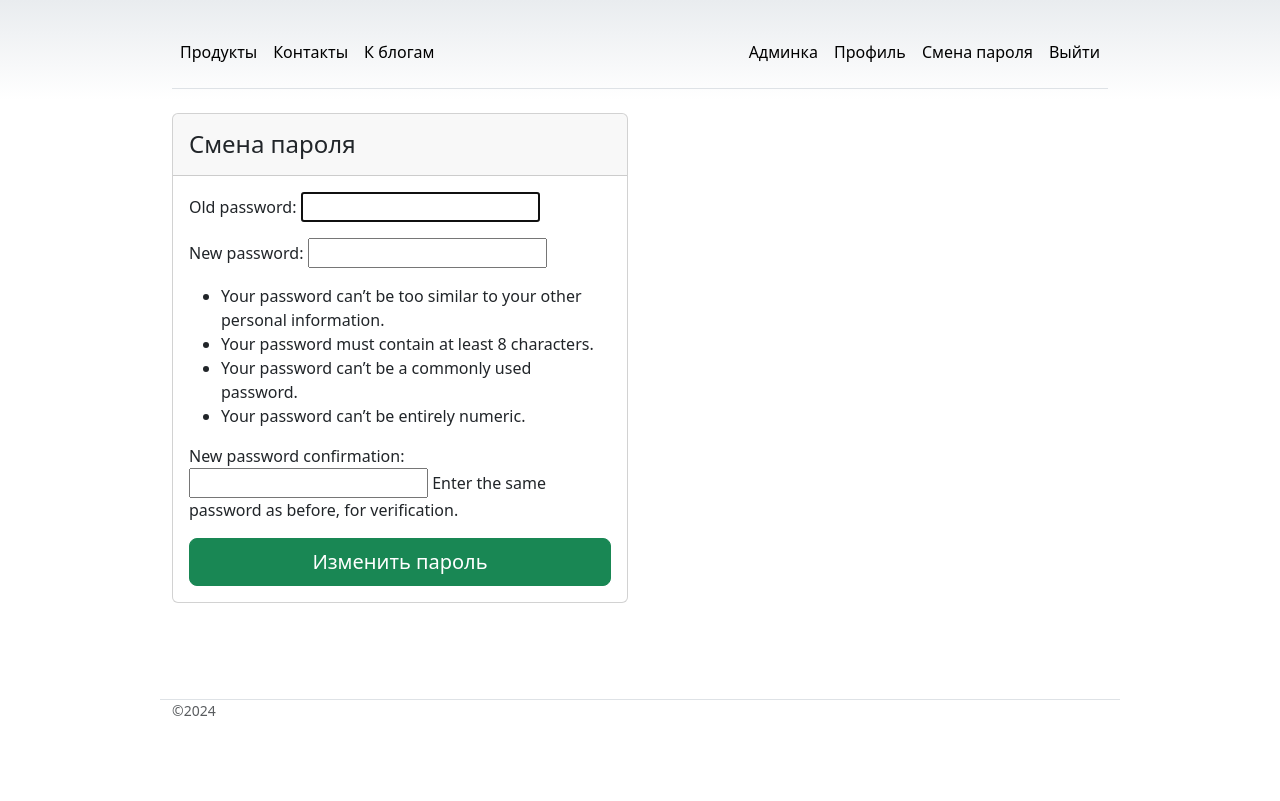
After one commit to AndreyYuryev/django, a Django app: page /users/password_change/ in a window 1280 px wide. The commit adds this page. Run offline with Django 5.2, Linux system fonts and the light colour scheme; the visitor is signed in with stand-in values (Sample User, id 1); some libraries are stand-ins or nearby versions.

Commit message:
Homework 22.2 Добавление возможности изменения пароля

```diff
--- a/main/templates/main/includes/inc_main_menu.html
+++ b/main/templates/main/includes/inc_main_menu.html
@@ -16,6 +16,8 @@
                 href="/admin">Админка</a></li>
         <li><a class="nav-link px-2 link-body-emphasis text-decoration-none"
                href="{% url 'users:profile' %}">Профиль</a></li>
+                <li><a class="nav-link px-2 link-body-emphasis text-decoration-none"
+               href="{% url 'users:password_change' %}">Смена пароля</a></li>
         <li>
             <form method="post" action="{% url 'users:logout' %}">
                 {% csrf_token %}
--- /dev/null
+++ b/users/templates/users/password_change.html
@@ -0,0 +1,20 @@
+{% extends 'main/base.html' %}
+
+{% block content %}
+<div class="col-12">
+    <form class="row" method="post" enctype="multipart/form-data">
+        <div class="col-6">
+            <div class="card shadow-md">
+                <div class="card-header py-3">
+                    <h4 class="my-0 fw-normal">Смена пароля</h4>
+                </div>
+                <div class="card-body">
+                    {% csrf_token %}
+                    {{ form.as_p }}
+                    <button type="submit" class="w-100 btn btn-lg btn-success">Изменить пароль</button>
+                </div>
+            </div>
+        </div>
+    </form>
+</div>
+{% endblock %}
--- a/users/urls.py
+++ b/users/urls.py
@@ -1,7 +1,7 @@
 from django.urls import path
 from users.apps import UsersConfig
 from django.contrib.auth.views import LoginView, LogoutView
-from users.views import RegisterView, ProfileView, get_email
+from users.views import RegisterView, ProfileView, get_email, UserChangePasswordView, UserChangePasswordDoneView
 from users.verify import activate_user
 
 app_name = UsersConfig.name
@@ -13,4 +13,6 @@ urlpatterns = [
     path('profile/', ProfileView.as_view(), name='profile'),
     path('verify/', activate_user),
     path('recovery/', get_email, name='recovery'),
+    path('password_change/', UserChangePasswordView.as_view(), name='password_change'),
+    path('password_change/done/', UserChangePasswordDoneView.as_view(), name='password_change_done'),
 ]
--- a/users/views.py
+++ b/users/views.py
@@ -4,6 +4,7 @@ from django.views.generic import CreateView, UpdateView, TemplateView
 from users.models import User
 from users.forms import UserRegisterForm, UserProfileForm, ResetPasswordForm
 from users.verify import verify_user, recover_password
+from django.contrib.auth.views import PasswordChangeView, PasswordChangeDoneView
 import random
 import string
 
@@ -45,3 +46,13 @@ def get_email(request):
     elif request.method == 'GET':
         form = ResetPasswordForm()
     return render(request, "users/recovery.html", {"form": form})
+
+
+class UserChangePasswordView(PasswordChangeView):
+    template_name = 'users/password_change.html'
+    success_url = reverse_lazy('users:password_change_done')
+
+
+class UserChangePasswordDoneView(PasswordChangeDoneView):
+    template_name = 'users/password_change_done.html'
+    success_url = reverse_lazy('users:password_change_done')
```
Also changed, not shown: users/templates/users/password_change_done.html (added, +22 -0 lines).
